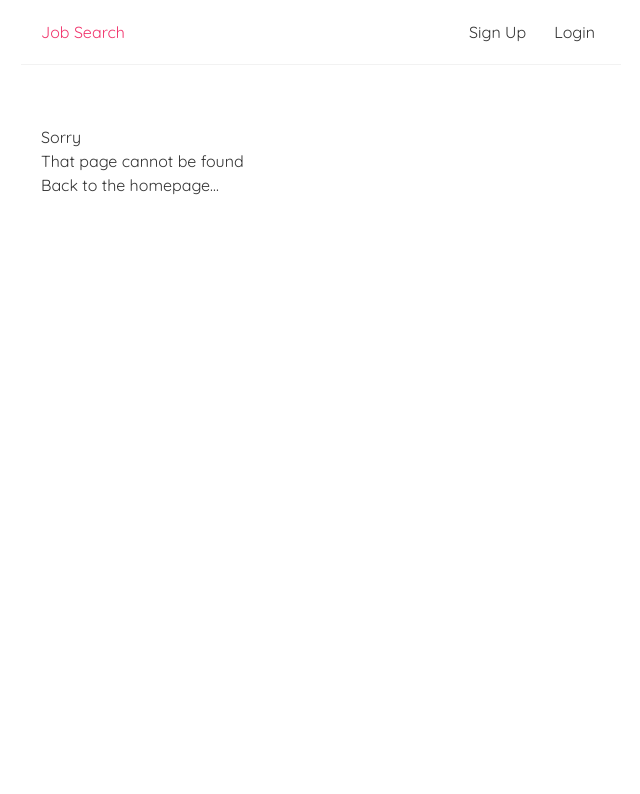
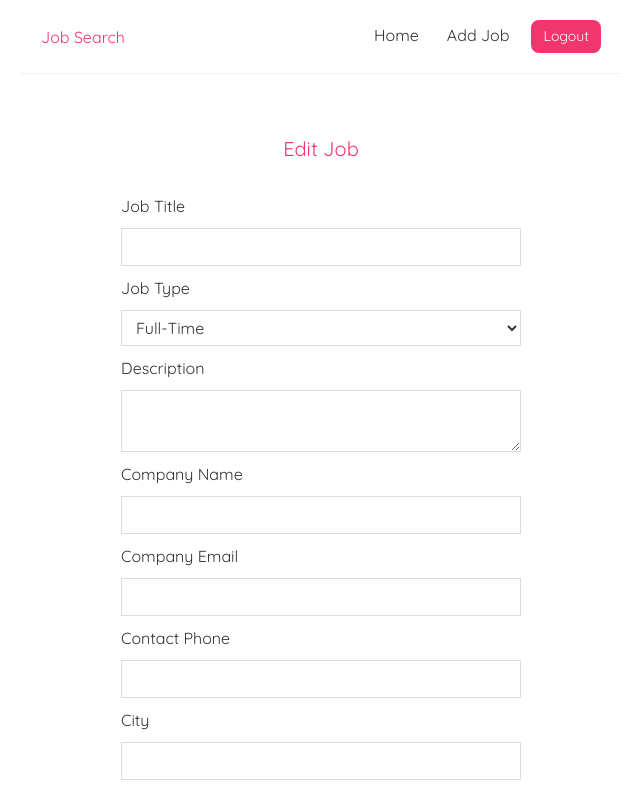
Before and after one commit to aroushirfan/cm3, a React (Vite) app in the folder frontend/: page /edit-job/1 in a window 1280 px wide. Before the commit this address led to /login. Shown: the top 794 px of the page, without its empty margins (319-959 px from the left). Built offline with nearby package versions, Linux system fonts and the light colour scheme; no server answers; sample sign-in values are in the browser's storage.

Commit message:
make dir for evaluation

```diff
--- a/frontend/src/components/Navbar.jsx
+++ b/frontend/src/components/Navbar.jsx
@@ -9,7 +9,7 @@ const Navbar = () => {
   useEffect(() => {
     // Check if user is authenticated
     const checkAuth = () => {
-      const authStatus = localStorage.getItem("isAuthenticated");
+      const authStatus = sessionStorage.getItem("isAuthenticated");
       setIsAuthenticated(authStatus === "true");
     };
 
@@ -30,7 +30,7 @@ const Navbar = () => {
   }, [location]);
 
   const handleLogout = () => {
-    localStorage.removeItem("isAuthenticated");
+    sessionStorage.removeItem("isAuthenticated");
     setIsAuthenticated(false);
     window.dispatchEvent(new Event("authChange"));
     navigate("/");
@@ -43,7 +43,7 @@ const Navbar = () => {
         {!isAuthenticated ? (
           <>
             <Link to="/signup">Sign Up</Link>
-            <Link to="/login">Login</Link>
+            <Link to="/signin">Sign in</Link>
           </>
         ) : (
           <>
--- a/frontend/src/pages/AddJobPage.jsx
+++ b/frontend/src/pages/AddJobPage.jsx
@@ -6,7 +6,7 @@ const AddJobPage = () => {
 
   // Check authentication on mount
   useEffect(() => {
-    const authStatus = localStorage.getItem("isAuthenticated");
+    const authStatus = sessionStorage.getItem("isAuthenticated");
     if (authStatus !== "true") {
       navigate("/login");
     }
--- a/frontend/src/pages/EditJobPage.jsx
+++ b/frontend/src/pages/EditJobPage.jsx
@@ -8,7 +8,7 @@ const EditJobPage = () => {
 
   // Check authentication on mount
   useEffect(() => {
-    const authStatus = localStorage.getItem("isAuthenticated");
+    const authStatus = sessionStorage.getItem("isAuthenticated");
     if (authStatus !== "true") {
       navigate("/login");
     }
--- a/frontend/src/pages/JobDetailsPage.jsx
+++ b/frontend/src/pages/JobDetailsPage.jsx
@@ -9,12 +9,12 @@ const JobDetailsPage = () => {
 
   useEffect(() => {
     // Check authentication status
-    const authStatus = localStorage.getItem("isAuthenticated");
+    const authStatus = sessionStorage.getItem("isAuthenticated");
     setIsAuthenticated(authStatus === "true");
 
     // Listen for auth changes
     const handleAuthChange = () => {
-      const authStatus = localStorage.getItem("isAuthenticated");
+      const authStatus = sessionStorage.getItem("isAuthenticated");
       setIsAuthenticated(authStatus === "true");
     };
 
@@ -49,6 +49,9 @@ const JobDetailsPage = () => {
     try {
       const res = await fetch(`/api/jobs/${jobId}`, {
         method: "DELETE",
+        headers: {
+          "Authorization": `Bearer ${authToken}`
+        }
       });
 
       if (res.ok) {
--- a/frontend/src/pages/Signup.jsx
+++ b/frontend/src/pages/Signup.jsx
@@ -47,9 +47,9 @@ const Signup = () => {
         return;
       }
 
-      localStorage.setItem("token", data.token);
+      sessionStorage.setItem("token", data.authToken);
       alert("Signup successful!");
-      navigate("/login");
+      navigate("/signin");
     } catch (err) {
       setError("Something went wrong");
     }
--- a/frontend/vite.config.js
+++ b/frontend/vite.config.js
@@ -7,7 +7,7 @@ import tailwindcss from "@tailwindcss/vite";
 export default defineConfig({
   plugins: [react(), tailwindcss()],
   server: {
-    port: 4000,
+    port: 3000,
     proxy: {
       "/api": {
         target: "http://localhost:4000",
```
